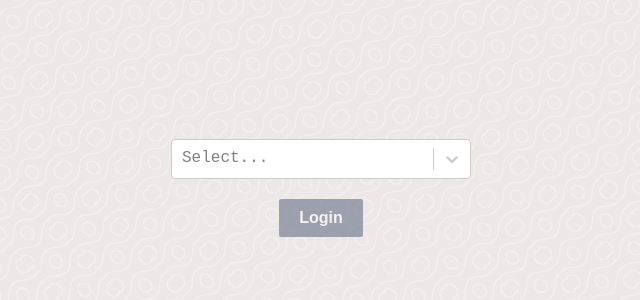
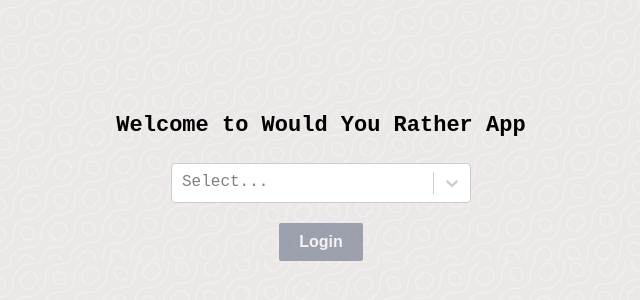
Before and after one commit to vgujevski/would-you, a React (Create React App) app: page /login in a window 1280 px wide. Shown: the part 212-512 px from the top of the page, without its empty margins (319-959 px from the left). Built offline with nearby package versions, Linux system fonts and the light colour scheme.

Commit message:
style: added welcome message to LoginPage

```diff
--- a/src/features/auth/LoginPage.js
+++ b/src/features/auth/LoginPage.js
@@ -34,6 +34,9 @@
   };
 
   return (
+    <div className="content-container">
+      <div className="login-page-container">
+        <h1>Welcome to Would You Rather App</h1>
         <div className="user-select-container">
           <Select
             className="react-select-container"
@@ -44,5 +47,8 @@
           />
           <button disabled={selectedUser === ''} onClick={login} className="button">Login</button>
         </div>
+      </div>
+    </div>
+
   )
 }
--- /dev/null
+++ b/src/styles/components/_login-page.scss
@@ -0,0 +1,11 @@
+.login-page-container {
+  display: flex;
+  flex-direction: column;
+  justify-content: center;
+  align-items: center;
+
+  h1 {
+    margin-top: 40vh;
+    margin-bottom: 2rem;
+  }
+}
--- a/src/styles/components/_user-select.scss
+++ b/src/styles/components/_user-select.scss
@@ -1,5 +1,5 @@
 .user-select-container {
-  height: 100vh;
+  //height: 100vh;
   display: flex;
   flex-direction: column;
   align-items: center;
--- a/src/styles/styles.scss
+++ b/src/styles/styles.scss
@@ -13,3 +13,4 @@
 @import './components/leaderboard';
 @import './components/new-question';
 @import './components/question-info';
+@import './components/login-page';
```
Lines whose indentation alone changed are shown as unchanged.
